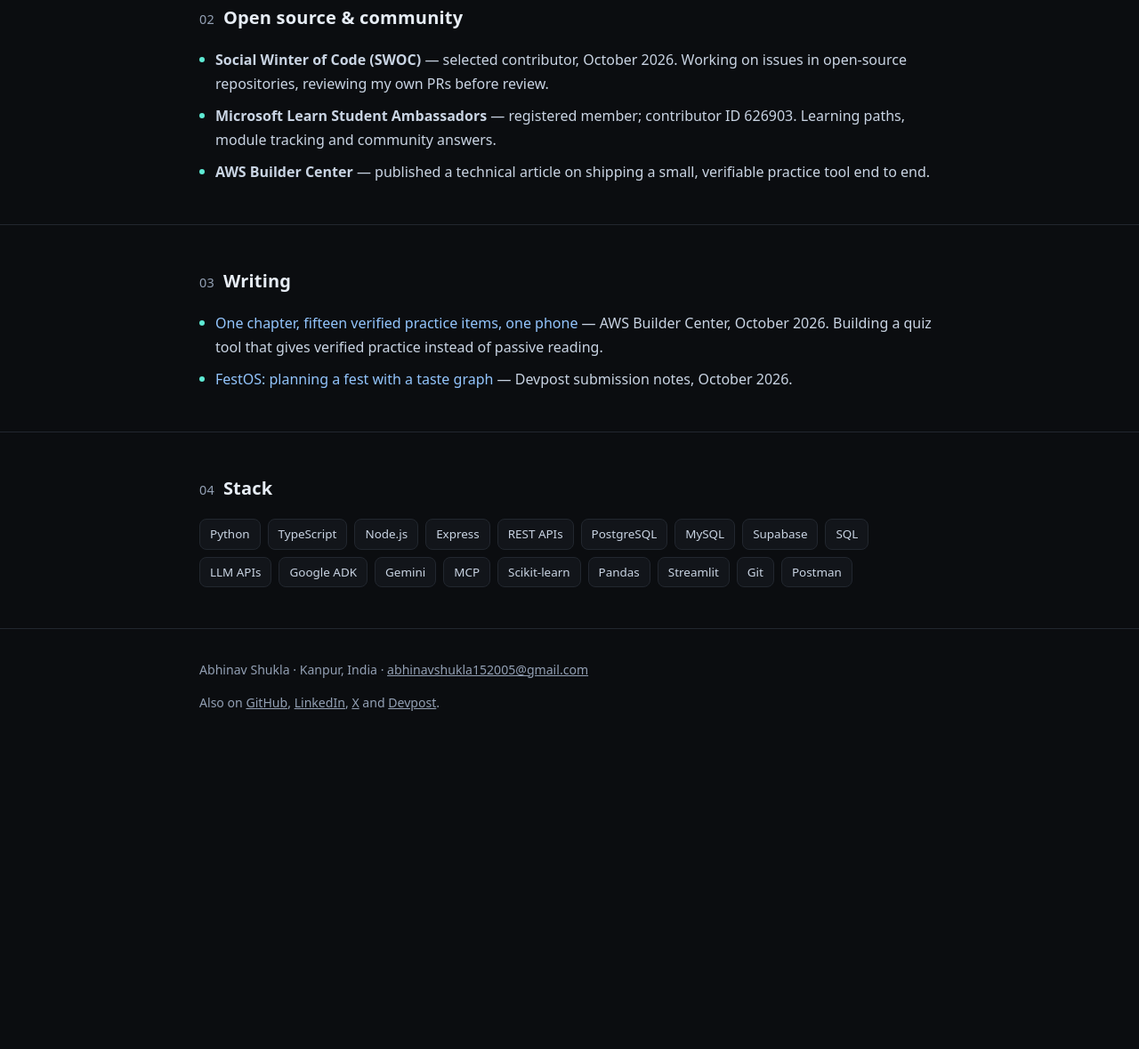
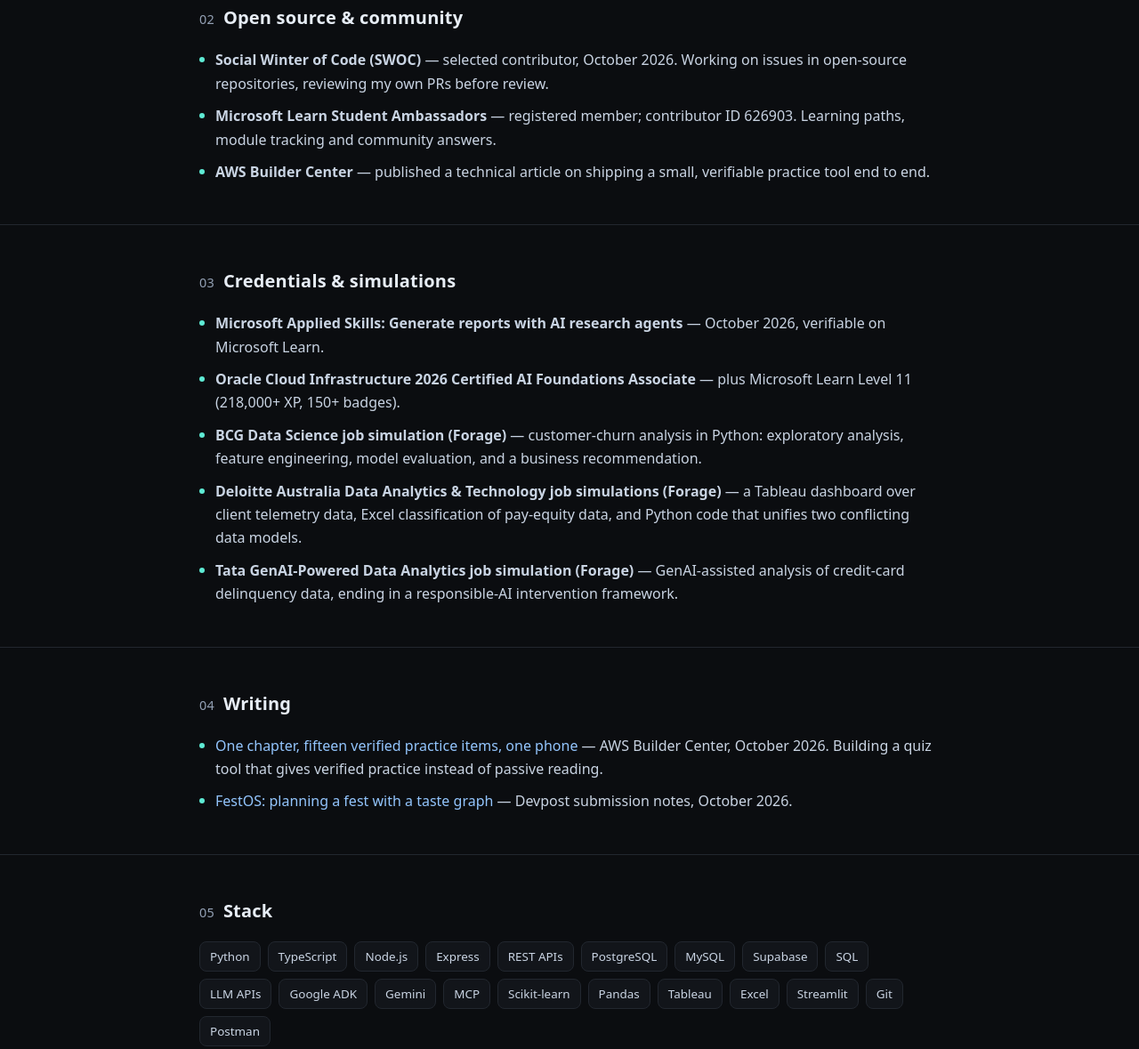
Before and after one commit to abhinavshukla152005-beep/abhinavshukla152005-beep.github.io, a plain HTML site: page index.html in a window 1280 px wide. Shown: the part 2143-3322 px from the top of the page at 89% size. Before the commit the page ends 3018 px from the top, so only its background shows below. Drawn offline with Linux system fonts and the light colour scheme.

Commit message:
Add credentials section with Forage job simulations

```diff
--- a/index.html
+++ b/index.html
@@ -191,9 +191,22 @@
     </div>
   </section>
 
+  <section id="credentials">
+    <div class="wrap">
+      <h2><span class="n">03</span>Credentials &amp; simulations</h2>
+      <ul class="clean">
+        <li><strong>Microsoft Applied Skills: Generate reports with AI research agents</strong> — October 2026, verifiable on Microsoft Learn.</li>
+        <li><strong>Oracle Cloud Infrastructure 2026 Certified AI Foundations Associate</strong> — plus Microsoft Learn Level 11 (218,000+ XP, 150+ badges).</li>
+        <li><strong>BCG Data Science job simulation (Forage)</strong> — customer-churn analysis in Python: exploratory analysis, feature engineering, model evaluation, and a business recommendation.</li>
+        <li><strong>Deloitte Australia Data Analytics &amp; Technology job simulations (Forage)</strong> — a Tableau dashboard over client telemetry data, Excel classification of pay-equity data, and Python code that unifies two conflicting data models.</li>
+        <li><strong>Tata GenAI-Powered Data Analytics job simulation (Forage)</strong> — GenAI-assisted analysis of credit-card delinquency data, ending in a responsible-AI intervention framework.</li>
+      </ul>
+    </div>
+  </section>
+
   <section id="writing">
     <div class="wrap">
-      <h2><span class="n">03</span>Writing</h2>
+      <h2><span class="n">04</span>Writing</h2>
       <ul class="clean">
         <li><a href="https://builder.aws.com/content/3LIzyXgNwd06SXd5hM85uHcqxrY/one-chapter-fifteen-verified-practice-items-one-phone">One chapter, fifteen verified practice items, one phone</a> — AWS Builder Center, October 2026. Building a quiz tool that gives verified practice instead of passive reading.</li>
         <li><a href="https://devpost.com/software/festos">FestOS: planning a fest with a taste graph</a> — Devpost submission notes, October 2026.</li>
@@ -203,12 +216,12 @@
 
   <section id="stack">
     <div class="wrap">
-      <h2><span class="n">04</span>Stack</h2>
+      <h2><span class="n">05</span>Stack</h2>
       <ul class="tags">
         <li>Python</li><li>TypeScript</li><li>Node.js</li><li>Express</li><li>REST APIs</li>
         <li>PostgreSQL</li><li>MySQL</li><li>Supabase</li><li>SQL</li>
         <li>LLM APIs</li><li>Google ADK</li><li>Gemini</li><li>MCP</li>
-        <li>Scikit-learn</li><li>Pandas</li><li>Streamlit</li><li>Git</li><li>Postman</li>
+        <li>Scikit-learn</li><li>Pandas</li><li>Tableau</li><li>Excel</li><li>Streamlit</li><li>Git</li><li>Postman</li>
       </ul>
     </div>
   </section>
```
